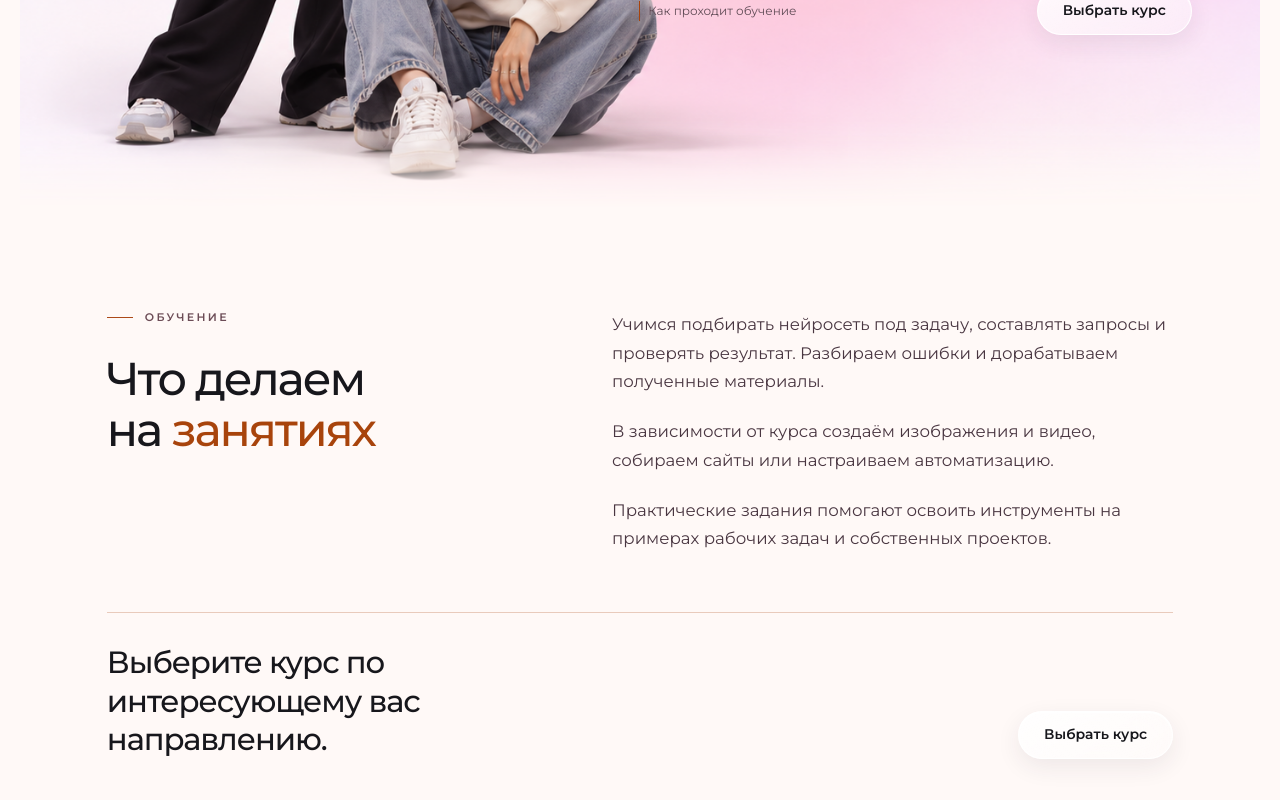
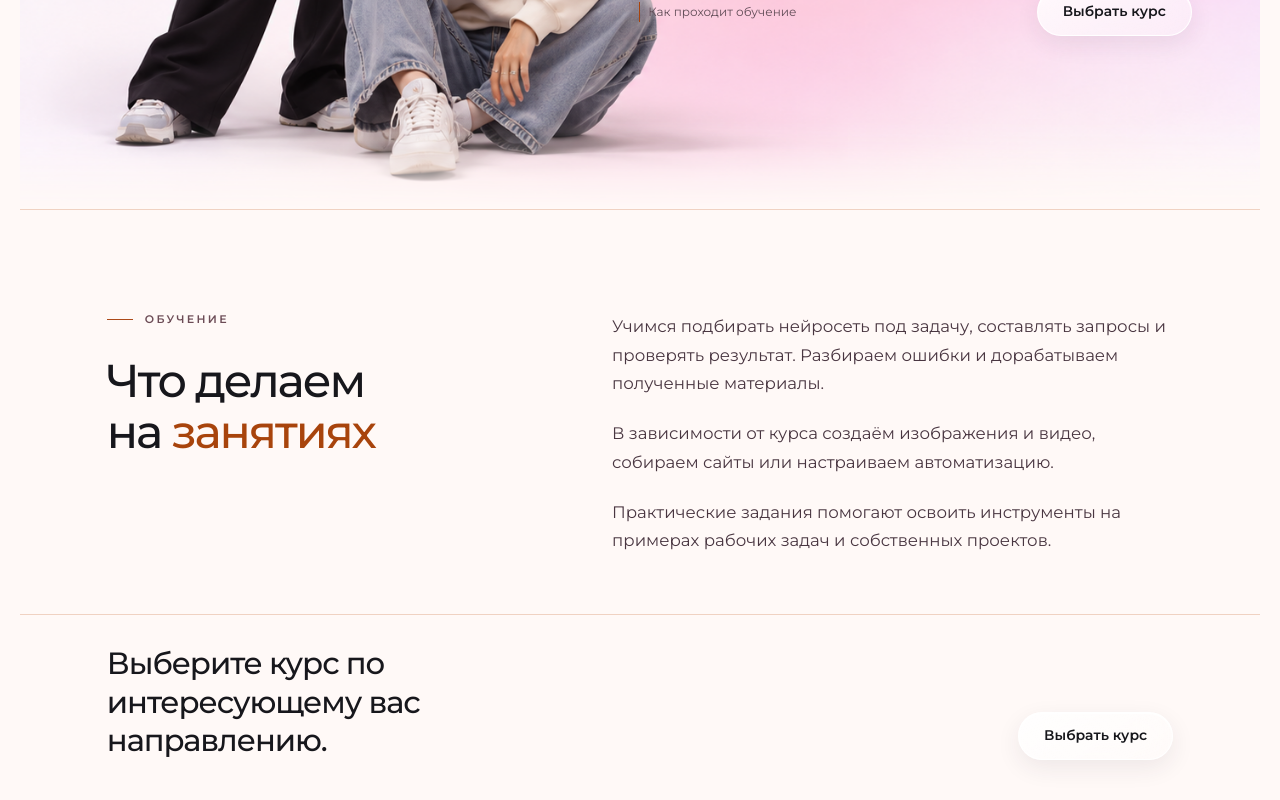
Before and after one commit to fuks19200-ctrl/09, a Next.js app: page / in a window 1280 px wide. Shown: the part 1392-2192 px from the top of the page. Built offline with nearby package versions, Linux system fonts and the light colour scheme.

Commit message:
Add fine full-width dividers at every section boundary

```diff
--- a/app/globals.css
+++ b/app/globals.css
@@ -336,3 +336,25 @@ body::before {
     background-position: left top;
   }
 }
+
+
+/* A single fine, full-bleed divider between consecutive content sections. */
+:root { --section-divider: rgba(185,75,13,.22); }
+.home-page .home-about,
+.about-details { border-top: 1px solid var(--section-divider); }
+.about-details .about-mission {
+  position: relative;
+  border-top: 0;
+}
+.about-details .about-mission::before {
+  content: "";
+  position: absolute;
+  top: 0;
+  left: 50%;
+  width: 100vw;
+  height: 1px;
+  transform: translateX(-50%);
+  background: var(--section-divider);
+  pointer-events: none;
+}
+.about-details { overflow-x: clip; }
```
